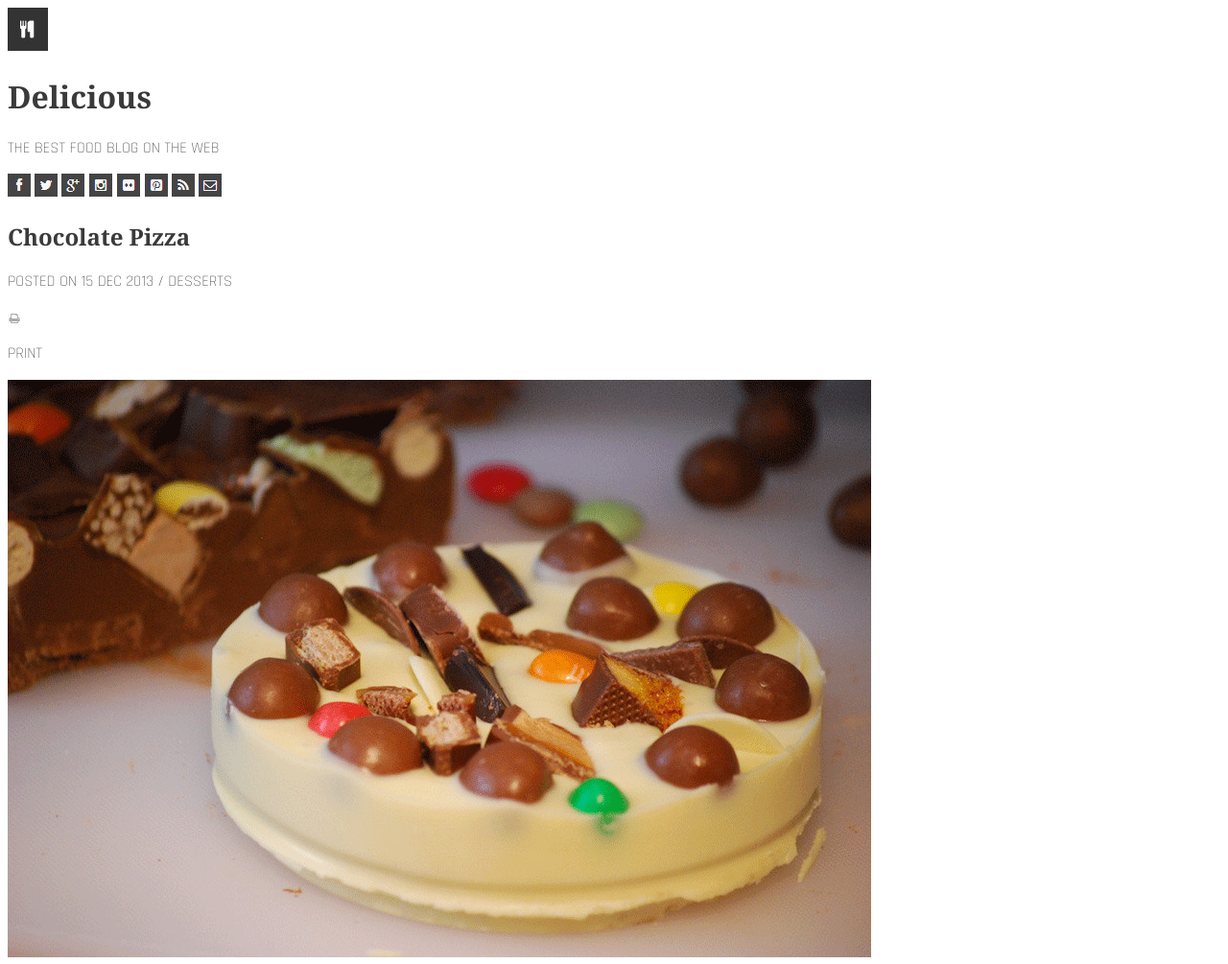
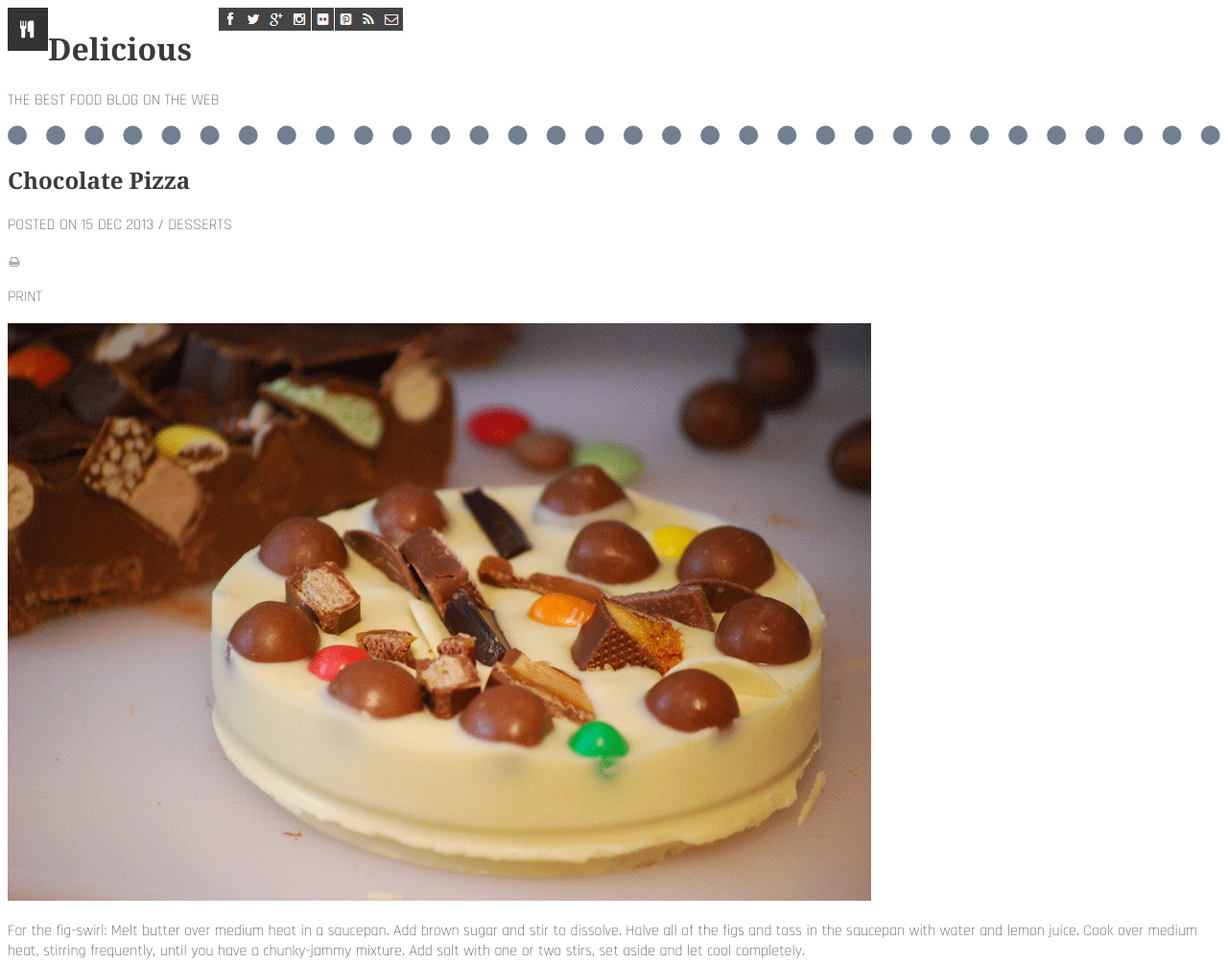
Before and after one commit to sevfitz/chocolate-pizza, a plain HTML site: page index.html in a window 1280 px wide. Shown: the top 1005 px of the page at 96% size. Drawn offline with Linux system fonts and the light colour scheme.

Commit message:
css progress on header and footer

```diff
--- a/index.html
+++ b/index.html
@@ -1,17 +1,18 @@
-
 <!DOCTYPE html>
 <html>
     <head>
         <title>Chocolate Pizza Recipe</title>
         <link rel="stylesheet" type="text/css" href="style.css">
         <link href="https://fonts.googleapis.com/css?family=Patrick+Hand|Rajdhani:300" rel="stylesheet">
-        <!--<link rel="text/javascript" href="app.js">-->
     </head>
     <body>
         <header>
-            <img src="images/logo.png" alt="Logo">
+            <div id="headerleft">
+                <img src="images/logo.png" alt="Logo" id="logo">
                 <h1 id="delicious">Delicious</h1>
                 <p>THE BEST FOOD BLOG ON THE WEB</p>
+            </div>
+            <div id="headerright">
                 <img src="images/fb-icon.png" alt="Facebook" class="socialmedia">
                 <img src="images/twit-icon.png" alt="Twitter" class="socialmedia">
                 <img src="images/gp-icon.png" alt="Google Plus" class="socialmedia">
@@ -20,6 +21,7 @@
                 <img src="images/pint-icon.png" alt="Pinterest" class="socialmedia">
                 <img src="images/rss-icon.png" alt="RSS Feed" class="socialmedia">
                 <img src="images/mail-icon.png" alt="Email" class="socialmedia">
+            </div>
         </header>
         <article>
             <h1 id="chocotitle">Chocolate Pizza</h1>
@@ -54,7 +56,7 @@
                 <button>SHARE RECIPE</button>
             </footer>
         </article>
-        <footer>
+        <footer id="finalfooter">
             <img src="images/small-logo.png" alt="Small Logo">
             <p>Delicious &copy; 2013 &#9679; All Rights Reserved.</p>
             <p>Proudly published with Ghost.</p>
--- a/style.css
+++ b/style.css
@@ -12,7 +12,35 @@ li {
 }
 
 header {
+    display: flex;
+    flex-direction: row;
+    width: auto;
+    border-style: dotted;
+    border-width: 0 0 20px 0;
+    border-color: slategray;
+}
+
+#finalfooter {
+    text-align: center;
+}
+
+#logo {
     display: inline;
+    float: left;
+}
+
+#headerright {
+    display: flex;
+    flex-direction: row;
+    justify-content: flex-end;
+}
+
+.socialmedia {
+    display: flex;
+    flex-direction: row;
+    justify-content: flex-end;
+    height: 24px;
+    width: 24px;
 }
 
 header p, article p {
```
Also changed, not shown: 1 other file. Lines whose indentation alone changed are shown as unchanged.
